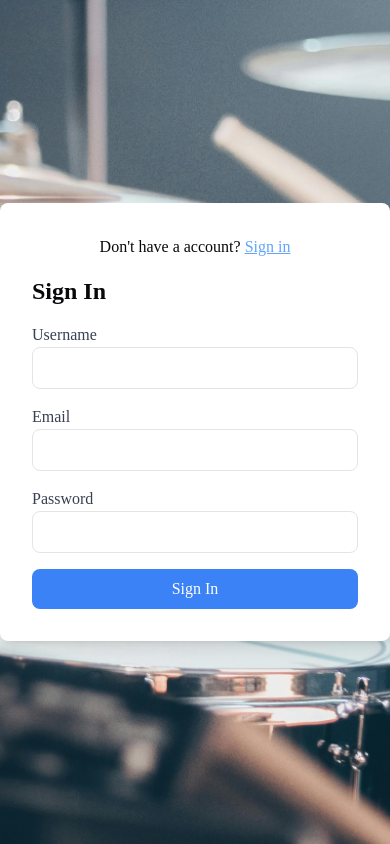
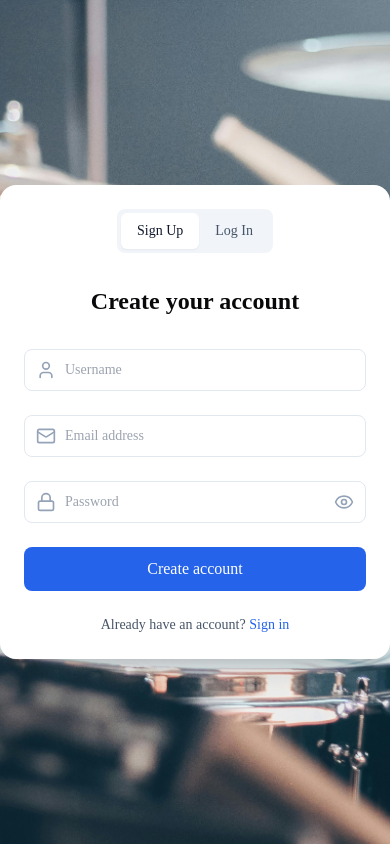
Before and after one commit to Kongkon06/Media_musse, a React (Vite) app: page /Auth in a window 390 px wide. Built offline with nearby package versions, Linux system fonts and the light colour scheme; what google-fonts would draw is missing.

Commit message:
Auth responsive

```diff
--- a/src/Pages/Auth.tsx
+++ b/src/Pages/Auth.tsx
@@ -1,10 +1,76 @@
-// SignInLogin.js
-import { useState } from 'react';
+import { useState, ChangeEvent, FormEvent } from 'react';
 import { useNavigate } from 'react-router-dom';
+import { Eye, EyeOff, Mail, User, Lock } from 'lucide-react';
+
+interface FormData {
+    username: string;
+    email: string;
+    password: string;
+}
+
+interface FormErrors {
+    username?: string;
+    email?: string;
+    password?: string;
+}
 
 export function Auth() {
     const [isSignIn, setIsSignIn] = useState(true);
+    const [showPassword, setShowPassword] = useState(false);
+    const [isLoading, setIsLoading] = useState(false);
+    const [formData, setFormData] = useState<FormData>({
+        username: '',
+        email: '',
+        password: ''
+    });
+    const [errors, setErrors] = useState<FormErrors>({});
     const navigate = useNavigate();
+
+    const validateForm = (): boolean => {
+        const newErrors: FormErrors = {};
+        if (!formData.username.trim()) {
+            newErrors.username = 'Username is required';
+        }
+        if (isSignIn && !formData.email.trim()) {
+            newErrors.email = 'Email is required';
+        } else if (isSignIn && !/\S+@\S+\.\S+/.test(formData.email)) {
+            newErrors.email = 'Invalid email format';
+        }
+        if (!formData.password) {
+            newErrors.password = 'Password is required';
+        } else if (formData.password.length < 6) {
+            newErrors.password = 'Password must be at least 6 characters';
+        }
+        setErrors(newErrors);
+        return Object.keys(newErrors).length === 0;
+    };
+
+    const handleSubmit = async (e: FormEvent<HTMLFormElement>) => {
+        e.preventDefault();
+        if (validateForm()) {
+            setIsLoading(true);
+            // Simulate API call
+            await new Promise(resolve => setTimeout(resolve, 1000));
+            setIsLoading(false);
+            navigate("/");
+        }
+    };
+
+    const handleChange = (e: ChangeEvent<HTMLInputElement>) => {
+        const { name, value } = e.target;
+        setFormData(prev => ({
+            ...prev,
+            [name]: value
+        }));
+        // Clear error when user starts typing
+        if (errors[name as keyof FormErrors]) {
+            setErrors(prev => ({
+                ...prev,
+                [name]: ''
+            }));
+        }
+    };
+
     return (
       <div className="relative min-h-screen flex items-center justify-center bg-gray-100">
       {/* Background Image */}
@@ -16,93 +82,171 @@ export function Auth() {
         />
       </div>
 
-      {/* Form Container */}
-      <div className="relative z-10 w-full max-w-lg bg-white p-8 rounded-lg shadow-lg">
-        {/* Toggle Buttons */}
-        <div className="flex justify-center mb-4">
-            <div className='flex justify-center'>
-                {isSignIn ? ( <div>
-                    Don't have a account?
-                    <button className='underline text-blue-400 ml-1' onClick={()=>setIsSignIn(false)}>Sign in</button>
-                </div>) : (<div>
-                    Already have an account?
-                    <button className='underline text-blue-400 ml-1' onClick={()=>setIsSignIn(true)}>Log in</button>
-                </div>) }
+            <div className="w-full max-w-md bg-white rounded-2xl shadow-xl backdrop-blur-sm">
+                <div className="p-6 sm:p-8">
+                    {/* Auth Type Toggle */}
+                    <div className="flex justify-center mb-8">
+                        <div className="bg-slate-100 p-1 rounded-lg">
+                            <button
+                                type="button"
+                                onClick={() => setIsSignIn(true)}
+                                className={`px-4 py-2 text-sm font-medium rounded-md transition-colors ${
+                                    isSignIn
+                                    ? 'bg-white text-slate-900 shadow-sm'
+                                    : 'text-slate-600 hover:text-slate-900'
+                                }`}
+                            >
+                                Sign Up
+                            </button>
+                            <button
+                                type="button"
+                                onClick={() => setIsSignIn(false)}
+                                className={`px-4 py-2 text-sm font-medium rounded-md transition-colors ${
+                                    !isSignIn
+                                    ? 'bg-white text-slate-900 shadow-sm'
+                                    : 'text-slate-600 hover:text-slate-900'
+                                }`}
+                            >
+                                Log In
+                            </button>
                         </div>
                     </div>
 
-        {/* Conditional Rendering for Forms */}
-        {isSignIn ? (
+                    <h2 className="text-2xl font-semibold text-center mb-8">
+                        {isSignIn ? 'Create your account' : 'Welcome back'}
+                    </h2>
+
+                    <form onSubmit={handleSubmit} className="space-y-6">
                         <div>
-            <h2 className="text-2xl font-bold mb-4">Sign In</h2>
-            <form
-              onSubmit={(e) => {
-                e.preventDefault();
-                navigate("/");
-              }}
-            >
-              <div className="mb-4">
-                <label className="block text-gray-700">Username</label>
+                            <div className="relative">
+                                <div className="absolute inset-y-0 left-0 pl-3 flex items-center pointer-events-none">
+                                    <User className="h-5 w-5 text-slate-400" />
+                                </div>
                                 <input
                                     type="text"
-                  className="w-full px-4 py-2 border rounded-lg focus:outline-none focus:ring-2 focus:ring-blue-500"
+                                    name="username"
+                                    placeholder="Username"
+                                    value={formData.username}
+                                    onChange={handleChange}
+                                    className={`w-full pl-10 pr-4 py-2.5 rounded-lg text-sm border ${
+                                        errors.username
+                                        ? 'border-red-500 focus:ring-red-200'
+                                        : 'border-slate-200 focus:ring-blue-200'
+                                    } focus:outline-none focus:ring-2 transition-colors`}
                                 />
                             </div>
-              <div className="mb-4">
-                <label className="block text-gray-700">Email</label>
+                            {errors.username && (
+                                <p className="mt-1 text-xs text-red-500">{errors.username}</p>
+                            )}
+                        </div>
+
+                        {isSignIn && (
+                            <div>
+                                <div className="relative">
+                                    <div className="absolute inset-y-0 left-0 pl-3 flex items-center pointer-events-none">
+                                        <Mail className="h-5 w-5 text-slate-400" />
+                                    </div>
                                     <input
                                         type="email"
-                  className="w-full px-4 py-2 border rounded-lg focus:outline-none focus:ring-2 focus:ring-blue-500"
+                                        name="email"
+                                        placeholder="Email address"
+                                        value={formData.email}
+                                        onChange={handleChange}
+                                        className={`w-full pl-10 pr-4 py-2.5 rounded-lg text-sm border ${
+                                            errors.email
+                                            ? 'border-red-500 focus:ring-red-200'
+                                            : 'border-slate-200 focus:ring-blue-200'
+                                        } focus:outline-none focus:ring-2 transition-colors`}
                                     />
                                 </div>
-              <div className="mb-4">
-                <label className="block text-gray-700">Password</label>
+                                {errors.email && (
+                                    <p className="mt-1 text-xs text-red-500">{errors.email}</p>
+                                )}
+                            </div>
+                        )}
+
+                        <div>
+                            <div className="relative">
+                                <div className="absolute inset-y-0 left-0 pl-3 flex items-center pointer-events-none">
+                                    <Lock className="h-5 w-5 text-slate-400" />
+                                </div>
                                 <input
-                  type="password"
-                  className="w-full px-4 py-2 border rounded-lg focus:outline-none focus:ring-2 focus:ring-blue-500"
+                                    type={showPassword ? 'text' : 'password'}
+                                    name="password"
+                                    placeholder="Password"
+                                    value={formData.password}
+                                    onChange={handleChange}
+                                    className={`w-full pl-10 pr-12 py-2.5 rounded-lg text-sm border ${
+                                        errors.password
+                                        ? 'border-red-500 focus:ring-red-200'
+                                        : 'border-slate-200 focus:ring-blue-200'
+                                    } focus:outline-none focus:ring-2 transition-colors`}
                                 />
+                                <button
+                                    type="button"
+                                    onClick={() => setShowPassword(!showPassword)}
+                                    className="absolute inset-y-0 right-0 pr-3 flex items-center"
+                                >
+                                    {showPassword ? (
+                                        <EyeOff className="h-5 w-5 text-slate-400 hover:text-slate-600" />
+                                    ) : (
+                                        <Eye className="h-5 w-5 text-slate-400 hover:text-slate-600" />
+                                    )}
+                                </button>
                             </div>
+                            {errors.password && (
+                                <p className="mt-1 text-xs text-red-500">{errors.password}</p>
+                            )}
+                        </div>
+
                         <button
                             type="submit"
-                className="w-full bg-blue-500 text-white py-2 rounded-lg hover:bg-blue-600"
+                            disabled={isLoading}
+                            className="w-full bg-blue-600 text-white py-2.5 rounded-lg font-medium hover:bg-blue-700 focus:outline-none focus:ring-2 focus:ring-blue-500 focus:ring-offset-2 transition-colors disabled:opacity-50 disabled:cursor-not-allowed"
                         >
-                Sign In
+                            {isLoading ? (
+                                <span className="flex items-center justify-center">
+                                    <svg className="animate-spin -ml-1 mr-2 h-4 w-4 text-white" fill="none" viewBox="0 0 24 24">
+                                        <circle className="opacity-25" cx="12" cy="12" r="10" stroke="currentColor" strokeWidth="4" />
+                                        <path className="opacity-75" fill="currentColor" d="M4 12a8 8 0 018-8V0C5.373 0 0 5.373 0 12h4zm2 5.291A7.962 7.962 0 014 12H0c0 3.042 1.135 5.824 3 7.938l3-2.647z" />
+                                    </svg>
+                                    Processing...
+                                </span>
+                            ) : (
+                                isSignIn ? 'Create account' : 'Sign in'
+                            )}
                         </button>
+
+                        <div className="text-center text-sm text-slate-600">
+                            {isSignIn ? (
+                                <p>
+                                    Already have an account?{' '}
+                                    <button
+                                        type="button"
+                                        onClick={() => setIsSignIn(false)}
+                                        className="text-blue-600 hover:text-blue-700 font-medium"
+                                    >
+                                        Sign in
+                                    </button>
+                                </p>
+                            ) : (
+                                <p>
+                                    Don't have an account?{' '}
+                                    <button
+                                        type="button"
+                                        onClick={() => setIsSignIn(true)}
+                                        className="text-blue-600 hover:text-blue-700 font-medium"
+                                    >
+                                        Create one
+                                    </button>
+                                </p>
+                            )}
+                        </div>
                     </form>
                 </div>
-        ) : (
-          <div>
-            <h2 className="text-2xl font-bold mb-4">Log In</h2>
-            <form
-              onSubmit={(e) => {
-                e.preventDefault();
-                navigate("/");
-              }}
-            >
-              <div className="mb-4">
-                <label className="block text-gray-700">Username</label>
-                <input
-                  type="text"
-                  className="w-full px-4 py-2 border rounded-lg focus:outline-none focus:ring-2 focus:ring-blue-500"
-                />
-              </div>
-              <div className="mb-4">
-                <label className="block text-gray-700">Password</label>
-                <input
-                  type="password"
-                  className="w-full px-4 py-2 border rounded-lg focus:outline-none focus:ring-2 focus:ring-blue-500"
-                />
-              </div>
-              <button
-                type="submit"
-                className="w-full bg-blue-500 text-white py-2 rounded-lg hover:bg-blue-600"
-              >
-                Log In
-              </button>
-            </form>
-          </div>
-        )}
             </div>
         </div>
     );
 }
+
+export default Auth;
```
Lines whose indentation alone changed are shown as unchanged.
